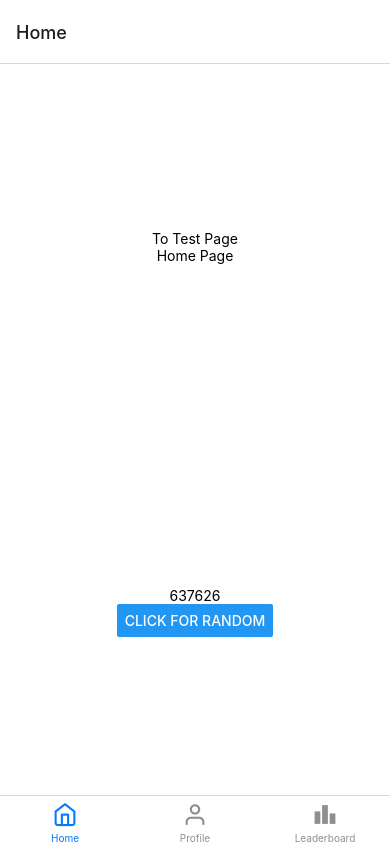
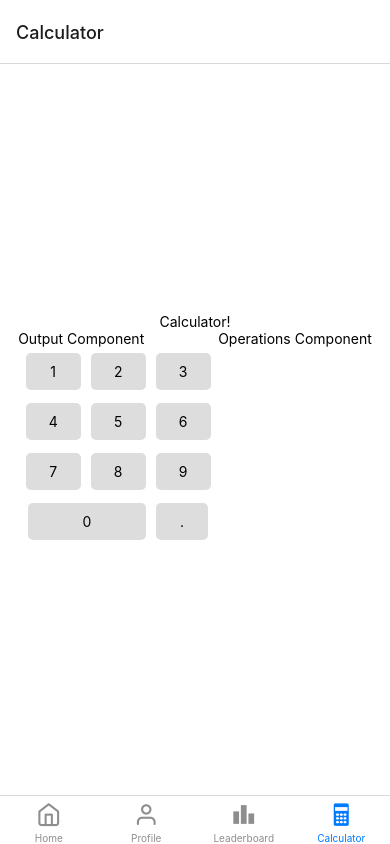
Before and after one commit to jamesocana6/expo-app-test, a React Native app: screen /Calculator in a window 390 px wide. Built offline with nearby package versions, Linux system fonts and the light colour scheme.

Commit message:
calculator page made and calculator area designed

```diff
--- /dev/null
+++ b/src/components/NumberSquares.js
@@ -0,0 +1,62 @@
+import React from "react";
+import { StyleSheet, Text, TouchableHighlight, TouchableOpacity, View } from "react-native";
+
+const NumberSquares = () => {
+
+    let numbers = ["1", '2', '3', '4', '5', '6', '7', '8', '9',]
+    numbers = numbers.map((number) => {
+        return (
+            <TouchableOpacity>
+                <View style={styles.numberButton}>
+                    <Text>{number}</Text>
+                </View>
+            </TouchableOpacity>
+        )
+    })
+
+    return (
+        <View style={[styles.numberContainer, styles.numberArea]}>
+            {numbers}
+            <View style={{flexDirection: "row",}}>
+                <View style={[styles.numberButton, {flex: 3, width: 115,},]}>
+                    <Text>0</Text>
+                </View>
+                <View style={[styles.numberButton, {flex: 1}]}>
+                    <Text>.</Text>
+                </View>
+            </View>
+        </View>
+    )
+}
+
+const styles = StyleSheet.create({
+    container: {
+        flex: 1,
+        backgroundColor: '#fff',
+        alignItems: 'center',
+        justifyContent: 'center',
+    },
+    numberContainer: {
+        maxHeight: 500,
+        alignItems: 'center',
+        justifyContent: 'center',
+    },
+    numberButton: {
+        width: 55,
+        alignItems: "center",
+        justifyContent: "center",
+        backgroundColor: "#dddddd",
+        borderRadius: 5,
+        padding: 10,
+        margin: 5,
+    },
+    numberArea: {
+        height: 200,
+        width: 200,
+        flexDirection: "row",
+        flexWrap: "wrap",
+    }
+});
+
+
+export default NumberSquares;
--- /dev/null
+++ b/src/components/Operations.js
@@ -0,0 +1,21 @@
+import React from "react";
+import { Text, View, StyleSheet, TouchableHighlight } from "react-native";
+
+const Operations = () => {
+    return (
+        <View>
+            <Text>Operations Component</Text>
+        </View>
+    )
+}
+
+const styles = StyleSheet.create({
+    container: {
+      flex: 1,
+      backgroundColor: '#fff',
+      alignItems: 'center',
+      justifyContent: 'center',
+    },
+  });
+
+export default Operations;
--- /dev/null
+++ b/src/components/Output.js
@@ -0,0 +1,21 @@
+import React from "react";
+import { Text, View, StyleSheet, TouchableHighlight } from "react-native";
+
+const Output = () => {
+    return (
+        <View>
+            <Text>Output Component</Text>
+        </View>
+    )
+}
+
+const styles = StyleSheet.create({
+    container: {
+      flex: 1,
+      backgroundColor: '#fff',
+      alignItems: 'center',
+      justifyContent: 'center',
+    },
+  });
+
+export default Output;
--- /dev/null
+++ b/src/pages/Calculator.js
@@ -0,0 +1,43 @@
+import React from "react";
+import { StyleSheet, Text, View } from "react-native";
+import NumberSquares from "../components/NumberSquares"
+import Operations from "../components/Operations";
+import Output from "../components/Output";
+
+const Calculator = () => {
+    return (
+        <View style={styles.container}>
+            <Text>Calculator!</Text>
+            <View style={[styles.calculator]}>
+                <View style={[styles.numAndOutput]}>
+                    <Output/>
+                    <NumberSquares/>
+                </View>
+                <View style={[styles.operations]}>
+                    <Operations/>
+                </View>
+            </View>
+        </View>
+    )
+}
+
+const styles = StyleSheet.create({
+    container: {
+        flex: 1,
+        backgroundColor: '#fff',
+        alignItems: 'center',
+        justifyContent: 'center',
+    },
+    calculator: {
+        flexDirection: "row",
+    },
+    numAndOutput: {
+        flexDirection: "column",
+    },
+    operations: {
+        flexDirection: "column",
+    },
+});
+
+
+export default Calculator;
--- a/src/pages/Main.js
+++ b/src/pages/Main.js
@@ -6,6 +6,8 @@ import Leaderboard from "./Leaderboard";
 import Home from "./Home";
 import { Feather } from '@expo/vector-icons';
 import { MaterialIcons } from '@expo/vector-icons';
+import { Entypo } from '@expo/vector-icons';
+import Calculator from "./Calculator";
 
 const Tab = createBottomTabNavigator();
 
@@ -41,6 +43,15 @@ const Main = () => {
                         )
                     }}
                 />
+                <Tab.Screen
+                name="Calculator"
+                component={Calculator}
+                options={{
+                    tabBarIcon: ({ color, size }) => (
+                        <Entypo name="calculator" color={color} size={size} />
+                        )
+                    }}
+                />
             </Tab.Navigator>
         </>
     )
```
